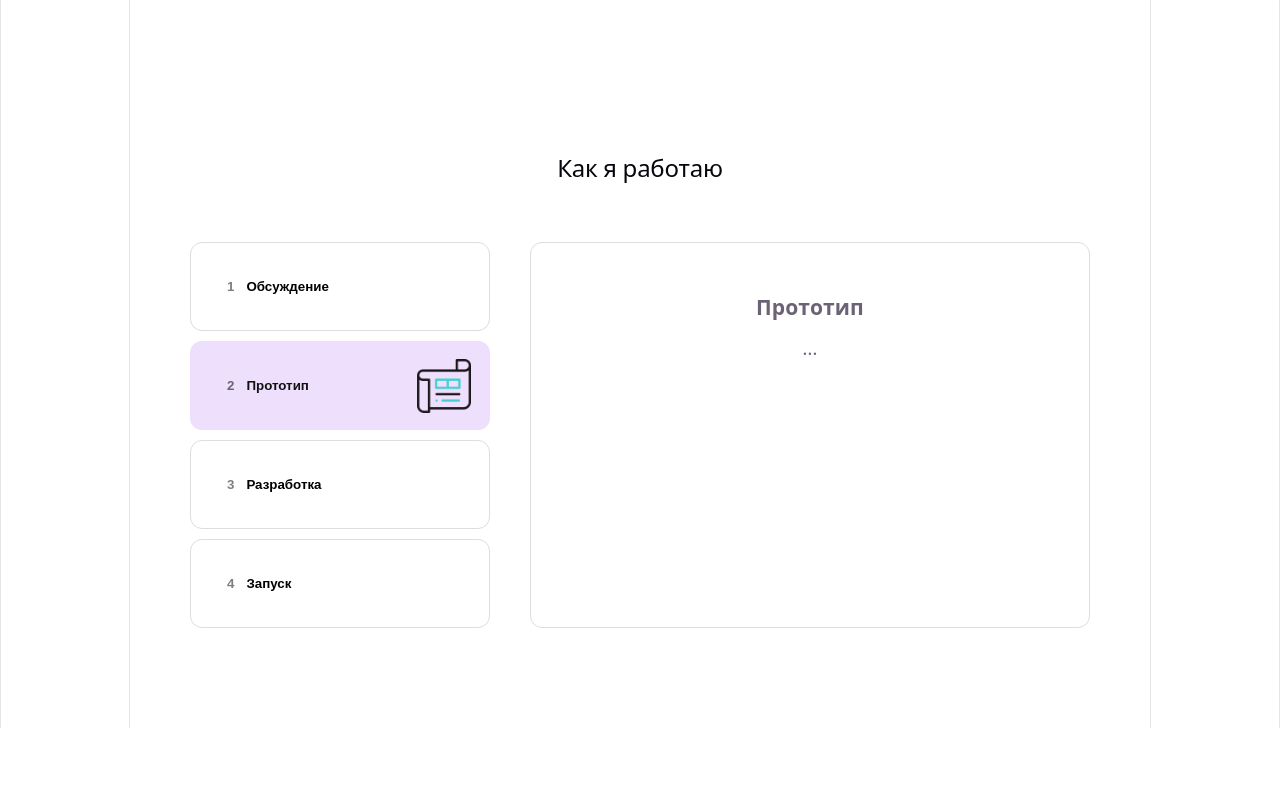
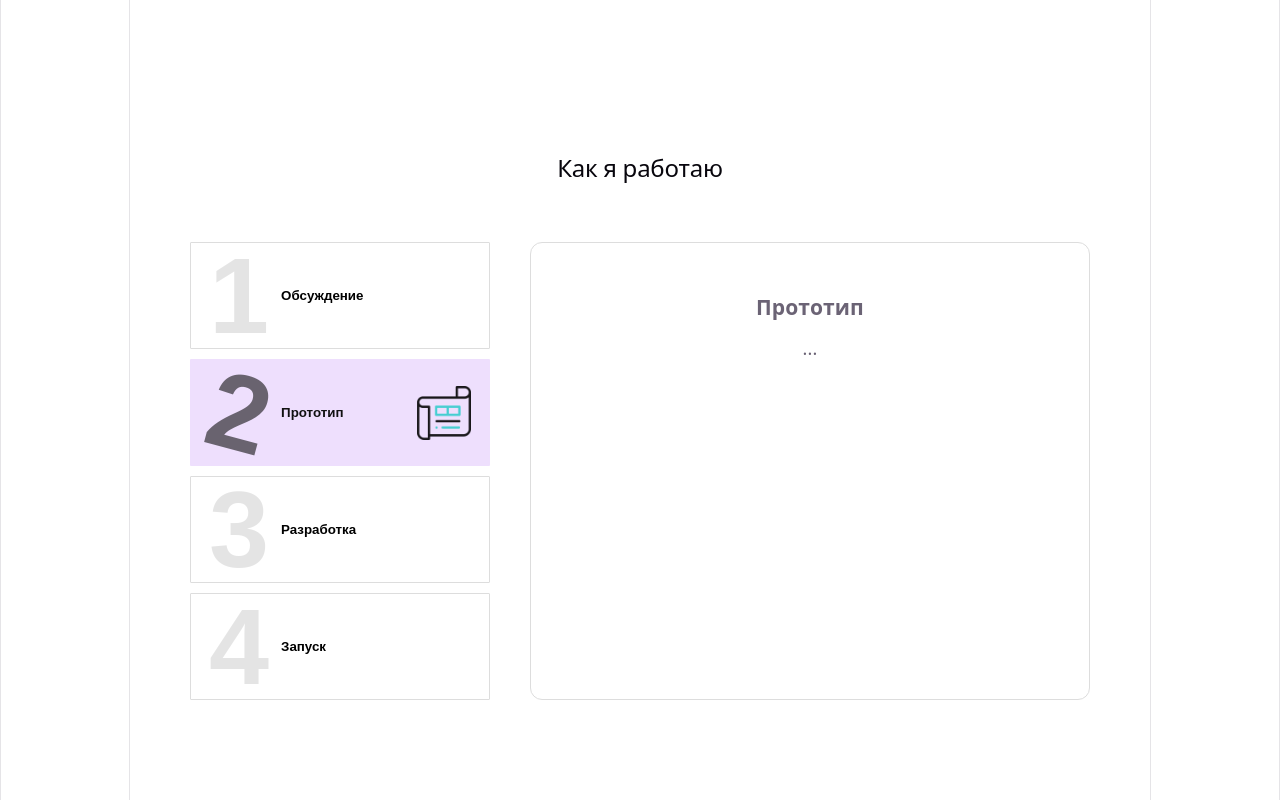
Before and after one commit to turzhyk/front-portfolio, a React app: page / in a window 1280 px wide. Shown: the part 1776-2576 px from the top of the page. Before the commit the page ends 2504 px from the top, so only its background shows below. Built offline with nearby package versions, Linux system fonts and the light colour scheme; the HTML template or start-up script is replaced by a standard one.

Commit message:
fix: change Readme.md

```diff
--- a/src/Modules/Process.tsx
+++ b/src/Modules/Process.tsx
@@ -81,7 +81,7 @@ export const Process: React.FC = () => {
                   setIsAuto(false);
                 }}
               >
-                <span className="index">{i + 1}</span>
+                <span className={`index + ${i === active? "active":""}`}>{i + 1}</span>
 
                 <span className="title">{t(step.title[0], step.title[1])}</span>
 
--- a/src/Modules/process.css
+++ b/src/Modules/process.css
@@ -28,14 +28,14 @@
   align-items: center;
   gap: 12px;
 
-  padding: 2rem;
+  padding: 2.5rem 2rem;
   border: 1px solid #ddd;
   background: white;
 
   text-align: left;
   font-weight: 600;
   cursor: pointer;
-  border-radius: 12px;
+  border-radius: 1px;
 
   transition: all 0.3s ease;
 }
@@ -82,7 +82,13 @@
 /* номер */
 .index {
   font-weight: bold;
-  opacity: 0.5;
+  font-size: 6rem;
+  line-height: 0px;
+  opacity: 0.1;
+  margin-left: -1rem;
+}
+.index.active {
+  transform: rotate(15deg);
 }
 
 /* RIGHT SIDE */
@@ -94,7 +100,7 @@
   width: 100%;
   padding: 30px;
   border: 1px solid #ddd;
-  border-radius: 12px;
+  /* border-radius: 12px; */
   background: white;
 
   min-height: 180px;
```
Also changed, not shown: 1 other file (tests, documents, lock files or other folders).
